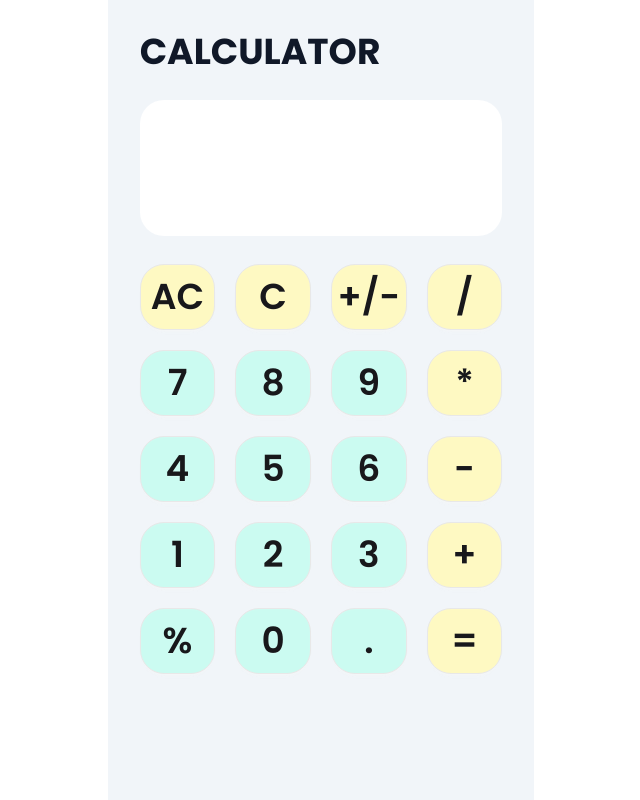
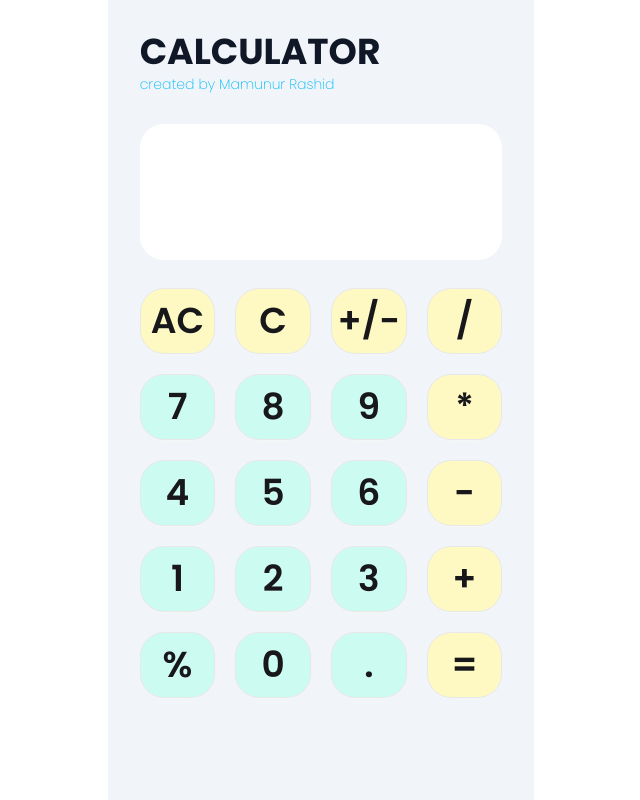
Before and after one commit to mrimon/my-calculator, a plain HTML site: page index.html in a window 1280 px wide. Shown: the whole page, without its empty margins (319-959 px from the left). Drawn offline with nearby package versions, Linux system fonts and the light colour scheme; a web font is replaced by a local one.

Commit message:
added someinfo

```diff
--- a/index.html
+++ b/index.html
@@ -27,7 +27,8 @@
     <section class="md:w-4/12 h-screen mx-auto bg-slate-100 p-8">
         <header>
             <!-- heading -->
-            <h1 class="text-4xl text-gray-900 uppercase font-bold">Calculator</h1>
+            <h1 class="text-4xl text-gray-900 uppercase font-bold">Calculator  </h1>
+            <span class="text-sm font-extralight text-sky-400">created by Mamunur Rashid</span>
 
             <div class="">
                 <!-- number display here -->
```
